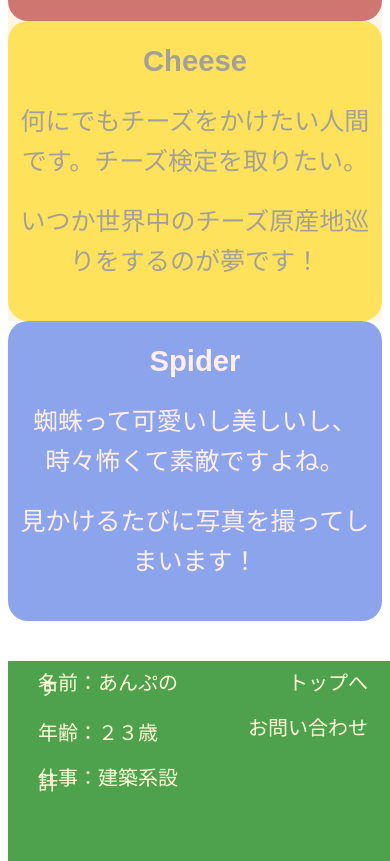
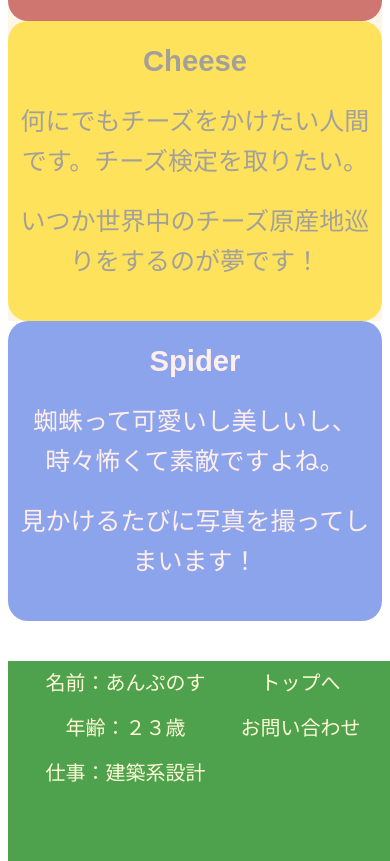
Before and after one commit to suofamp/Eternal-Second, a plain HTML site: page index.html in a window 390 px wide. Shown: the part 539-1400 px from the top of the page. Drawn offline with Linux system fonts and the light colour scheme.

Commit message:
Update stylesass.css

```diff
--- a/stylesass.css
+++ b/stylesass.css
@@ -298,6 +298,7 @@ footer .myself {
   flex-direction: column;
   margin-left: 20px;
   width: 100%;
+  text-align: center;
 }
 footer .myself p {
   font-size: 20px;
@@ -305,6 +306,7 @@ footer .myself p {
 @media (max-width: 1000px) {
   footer .myself p {
     line-height: 5px;
+    width: 100%;
   }
 }
 footer .submenu {
@@ -313,7 +315,7 @@ footer .submenu {
   flex-direction: column;
   margin-right: 20px;
   width: 100%;
-  text-align: right;
+  text-align: center;
 }
 footer .submenu p {
   font-size: 20px;
@@ -321,5 +323,6 @@ footer .submenu p {
 @media (max-width: 1000px) {
   footer .submenu p {
     line-height: 5px;
+    width: 100%;
   }
 }
```
